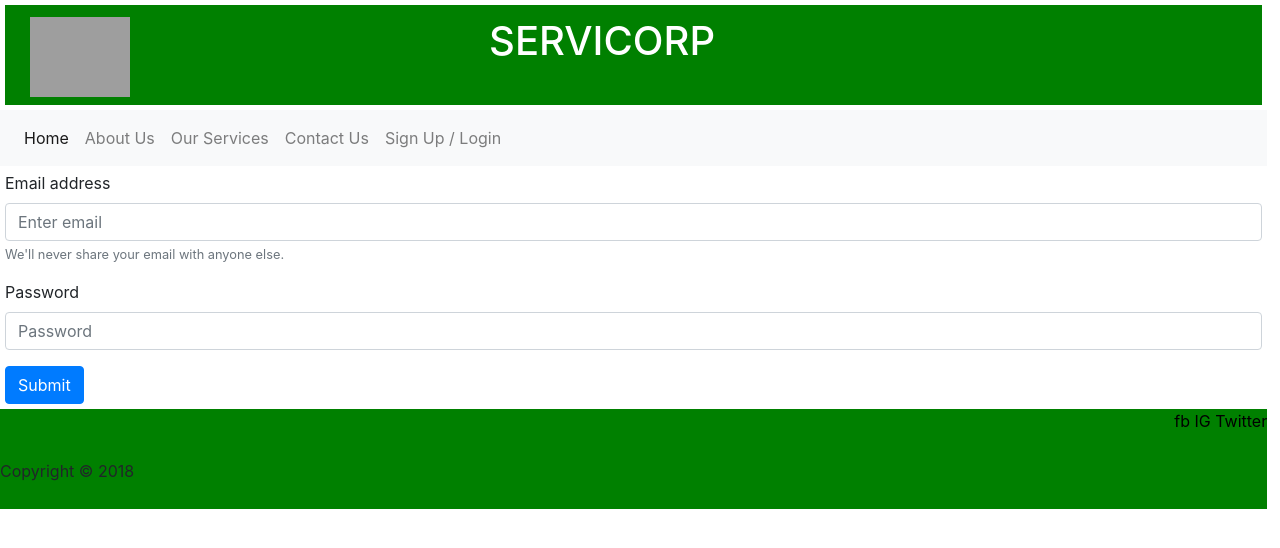
After one commit to anoms09/servicorp, a PHP site: page /login.php in a window 1280 px wide. The commit adds this page. Shown: the top 548 px of the page. Run offline with PHP 8.4, Linux system fonts and the light colour scheme; grey boxes are pictures that could not be loaded.

Commit message:
Added Form

```diff
--- /dev/null
+++ b/login.php
@@ -0,0 +1,32 @@
+<!DOCTYPE html>
+<html lang="en">
+<head>
+	<meta charset="UTF-8">
+	<title>ServiCorp || Sign up/ Log in</title>
+	<link href="./css/style.css" rel="stylesheet" type="text/css" media="screen"/>
+	<link rel="stylesheet" href="https://stackpath.bootstrapcdn.com/bootstrap/4.1.3/css/bootstrap.min.css" integrity="sha384-MCw98/SFnGE8fJT3GXwEOngsV7Zt27NXFoaoApmYm81iuXoPkFOJwJ8ERdknLPMO" crossorigin="anonymous">
+</head>
+<body>
+	<?php include("./php/nav.php"); ?>
+	<div id = "content">
+		<div id="loginForm">
+				<form>
+					<div class="form-group">
+						<label for="exampleInputEmail1">Email address</label>
+						<input type="email" class="form-control" id="exampleInputEmail1" aria-describedby="emailHelp" placeholder="Enter email">
+						<small id="emailHelp" class="form-text text-muted">We'll never share your email with anyone else.</small>
+					</div>
+					<div class="form-group">
+						<label for="exampleInputPassword1">Password</label>
+						<input type="password" class="form-control" id="exampleInputPassword1" placeholder="Password">
+					</div>
+					<button type="submit" class="btn btn-primary">Submit</button>
+				</form>
+		</div>
+	</div>
+	<?php include("./php/footer.php"); ?>
+<script src="https://code.jquery.com/jquery-3.3.1.slim.min.js" integrity="sha384-q8i/X+965DzO0rT7abK41JStQIAqVgRVzpbzo5smXKp4YfRvH+8abtTE1Pi6jizo" crossorigin="anonymous"></script>
+<script src="https://cdnjs.cloudflare.com/ajax/libs/popper.js/1.14.3/umd/popper.min.js" integrity="sha384-ZMP7rVo3mIykV+2+9J3UJ46jBk0WLaUAdn689aCwoqbBJiSnjAK/l8WvCWPIPm49" crossorigin="anonymous"></script>
+<script src="https://stackpath.bootstrapcdn.com/bootstrap/4.1.3/js/bootstrap.min.js" integrity="sha384-ChfqqxuZUCnJSK3+MXmPNIyE6ZbWh2IMqE241rYiqJxyMiZ6OW/JmZQ5stwEULTy" crossorigin="anonymous"></script>
+</body>
+</html>
--- /dev/null
+++ b/php/footer.php
@@ -0,0 +1,8 @@
+<div id="contact">
+		<a href="#">fb</a>
+		<a href="#">IG</a>
+		<a href="#">Twitter</a>
+	</div>
+	<div id = "footer">
+		Copyright &copy; 2018
+	</div>
--- a/php/nav.php
+++ b/php/nav.php
@@ -1,3 +1,17 @@
+<div class="row" id="header">
+      <div class="col-4">
+        <div style="float:left; margin-left:10px; margin-top:12px;">
+          <img src="./image/anomski.jpg" alt = "serviCorp" width="100px" height="80px"/>
+        </div>
+      </div>
+        <div class="col-8">
+          <div style="margin-top:12px; margin-left: 50px;">
+            <h1> SERVICORP </h1>
+          </div>
+        </div>
+    </div>
+
+
 <nav class="navbar navbar-expand-lg navbar-light bg-light">
   <button class="navbar-toggler" type="button" data-toggle="collapse" data-target="#navbarNav" aria-controls="navbarNav" aria-expanded="false" aria-label="Toggle navigation">
     <span class="navbar-toggler-icon"></span>
@@ -16,6 +30,11 @@
       <li class="nav-item">
         <a class="nav-link" href="#">Contact Us</a>
       </li>
+      <?php if (!isset($username)){ ?>
+      <li class="nav-item">
+        <a class="nav-link" href="./login.php">Sign Up / Login</a>
+      </li>
+    <?php } ?>
     </ul>
   </div>
 </nav>
```
